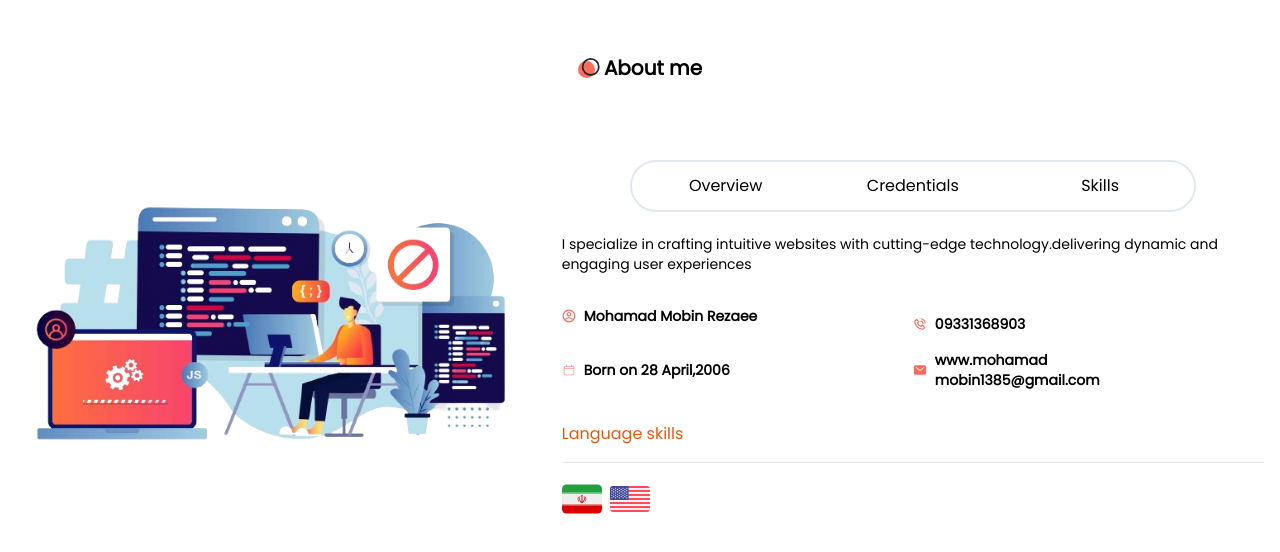
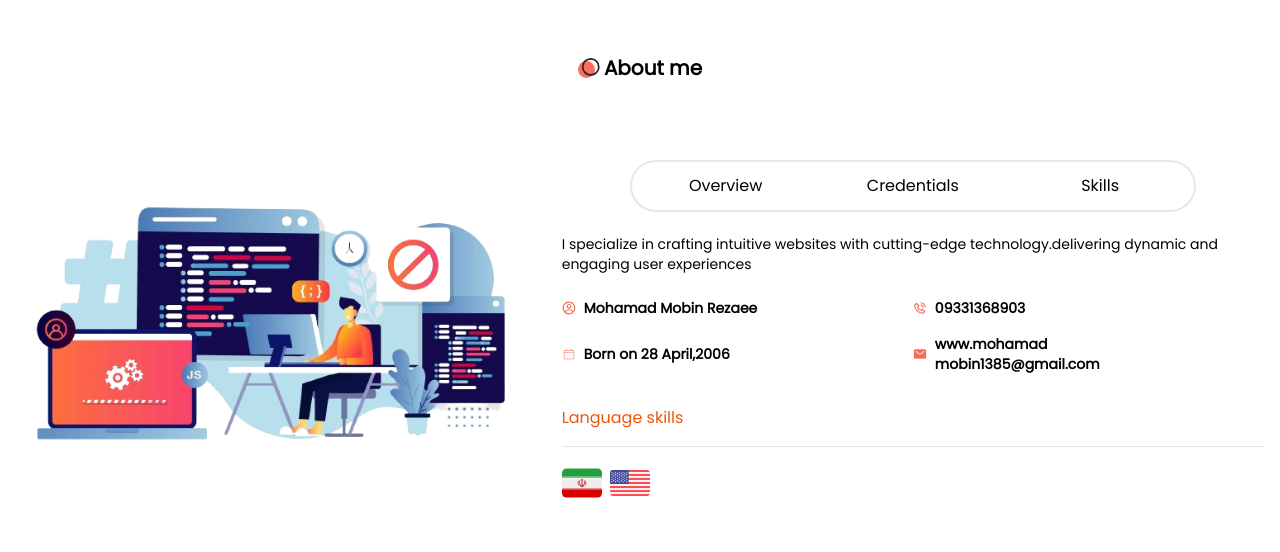
Before and after one commit to ALONE0007/Mohamad-Mobin-Portfolio, a website: page public/index.html in a window 1280 px wide. Shown: the part 650-1202 px from the top of the page. Drawn offline with nearby package versions, Linux system fonts and the light colour scheme.

Commit message:
space-of-content-fix

```diff
--- a/public/index.html
+++ b/public/index.html
@@ -85,7 +85,7 @@
                 </div>
                      <p class="py-6 text-sm">I specialize in crafting intuitive websites with cutting-edge technology.delivering dynamic and engaging user experiences</p>
                      <!-- my info -->
-                     <div class="grid grid-cols-2 space-y-4 text-xs sm:text-sm">
+                     <div class="grid grid-cols-2 text-xs sm:text-sm gap-y-4">
                         <div class="flex items-center font-bold">
                             <svg stroke="currentColor" fill="none" stroke-width="0" viewBox="0 0 24 24" color="#F66C59" class="mr-2" height="1em" width="1em" xmlns="http://www.w3.org/2000/svg" style="color: rgb(246, 108, 89);"><path fill-rule="evenodd" clip-rule="evenodd" d="M16 9C16 11.2091 14.2091 13 12 13C9.79086 13 8 11.2091 8 9C8 6.79086 9.79086 5 12 5C14.2091 5 16 6.79086 16 9ZM14 9C14 10.1046 13.1046 11 12 11C10.8954 11 10 10.1046 10 9C10 7.89543 10.8954 7 12 7C13.1046 7 14 7.89543 14 9Z" fill="currentColor"></path><path fill-rule="evenodd" clip-rule="evenodd" d="M12 1C5.92487 1 1 5.92487 1 12C1 18.0751 5.92487 23 12 23C18.0751 23 23 18.0751 23 12C23 5.92487 18.0751 1 12 1ZM3 12C3 14.0902 3.71255 16.014 4.90798 17.5417C6.55245 15.3889 9.14627 14 12.0645 14C14.9448 14 17.5092 15.3531 19.1565 17.4583C20.313 15.9443 21 14.0524 21 12C21 7.02944 16.9706 3 12 3C7.02944 3 3 7.02944 3 12ZM12 21C9.84977 21 7.87565 20.2459 6.32767 18.9878C7.59352 17.1812 9.69106 16 12.0645 16C14.4084 16 16.4833 17.1521 17.7538 18.9209C16.1939 20.2191 14.1881 21 12 21Z" fill="currentColor"></path></svg>
                             <span>Mohamad Mobin Rezaee</span>
```
Also changed, not shown: public/styles.css.
